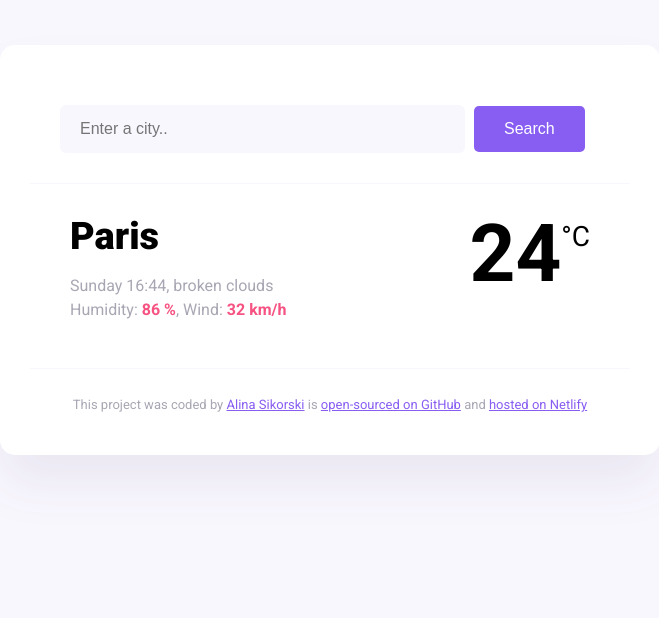
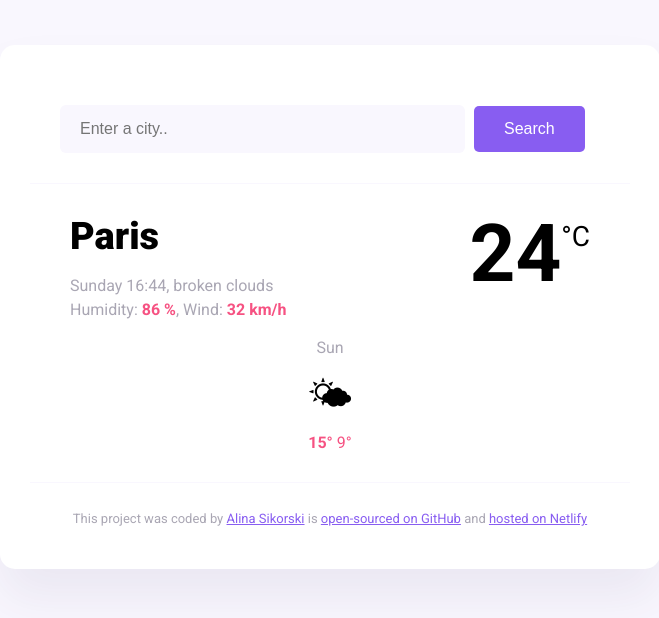
Before and after one commit to Alina050692/weather-app-forecast, a plain HTML site: page index.html in a window 1280 px wide. Shown: the whole page, without its empty margins (310-969 px from the left). Drawn offline with nearby package versions, Linux system fonts and the light colour scheme.

Commit message:
added forecast basic html and css

```diff
--- a/index.html
+++ b/index.html
@@ -46,6 +46,13 @@
               >24</div> <div class="current-temperature-unit">°C</div>
           </div>
           </div>
+          <div class="weather-forecast">
+            <div class="weather-forecast-day">
+                <div class="weather-forecast-date">Sun</div>
+                <div class="weather-forecast-icon">🌤</div>
+                <div class="weather-forecast-temperature"><strong>15°</strong> 9°</div>
+            </div>
+          </div>
         </main>
            <footer>
         <p>
--- a/style.css
+++ b/style.css
@@ -89,6 +89,23 @@ main {
   font-size: 28px;
   padding: 0 30px 0 0;
 }
+.weather-forecast-date {
+  text-align: center;
+  color: rgba(39, 33, 66, 0.4);
+  font-size: 16px;
+  line-height: 20px;
+  margin-bottom: 10px;
+}
+
+.weather-forecast-icon {
+  font-size: 38px;
+  text-align: center;
+}
+
+.weather-forecast-temperature {
+  text-align: center;
+  color: #f65282;
+}
 
 footer {
   border-top: 1px solid #f9f7fe;
```
